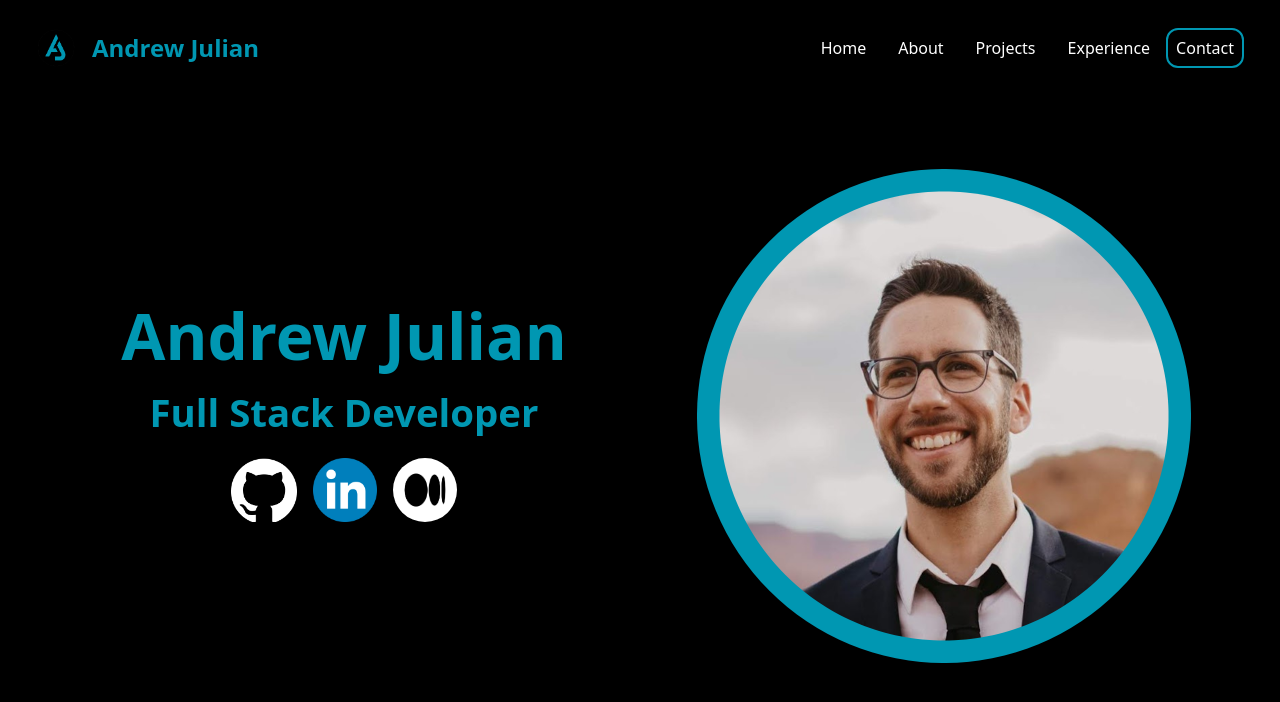
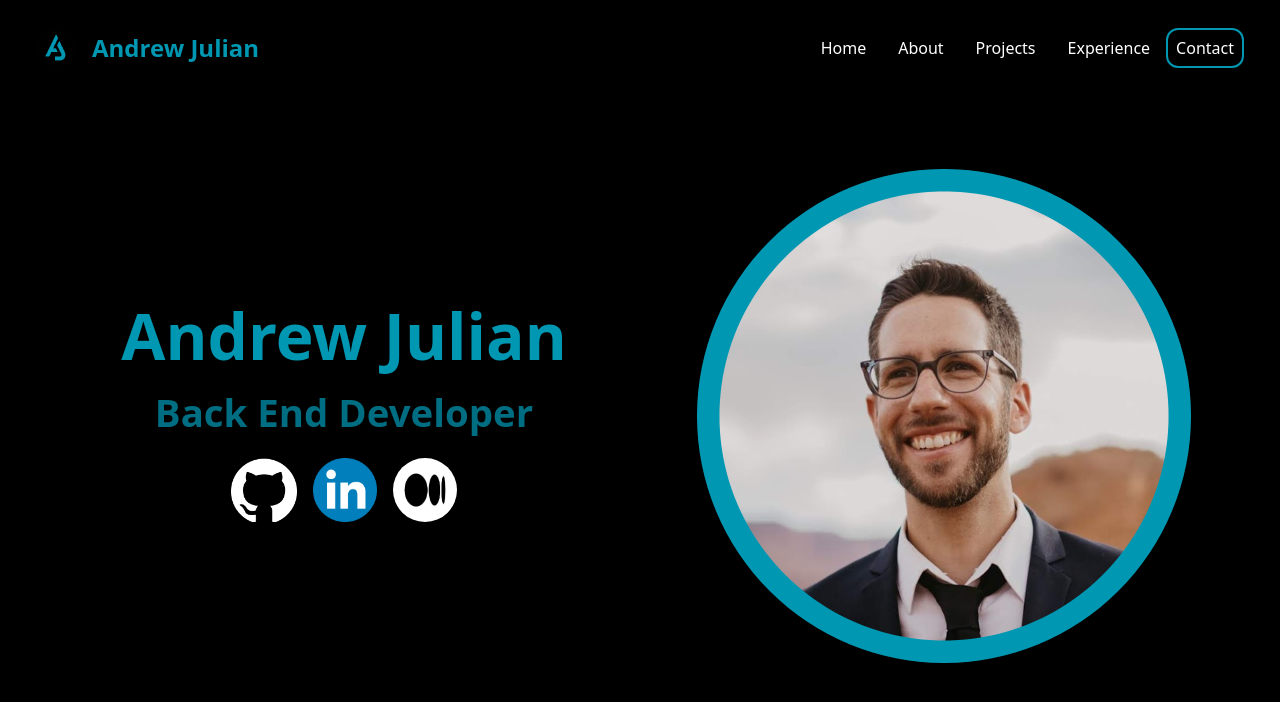
Before and after one commit to andrewjulian/portfolio-website, a React (Vite) app in the folder portfolio-website/: page / in a window 1280 px wide. Shown: the top 702 px of the page. Built offline with nearby package versions, Linux system fonts and the light colour scheme.

Commit message:
added changing text feature on hero

```diff
--- a/portfolio-website/src/components/Hero.jsx
+++ b/portfolio-website/src/components/Hero.jsx
@@ -1,10 +1,45 @@
-import React from "react";
+import React, { useState, useEffect } from "react";
 import hero from "../assets/heroimage.png";
 import linked from "../assets/linkedinlogo.png";
 import github from "../assets/github-mark-white.png";
 import medium from "../assets/medium-black-symbol.png";
+import "../index.css";
+
+const FADE_INTERVAL_MS = 1750;
+const WORD_CHANGE_INTERVAL_MS = FADE_INTERVAL_MS * 2;
+const WORDS_TO_ANIMATE = [
+  "Front End Developer",
+  "Back End Developer",
+  "Full Stack Developer",
+  "Web Developer",
+];
+
+let FadeProp = { fade: "fade-in" | "fade-out" };
 
 const Hero = () => {
+  const [fadeProp, setFadeProp] = useState({ fade: "fade-in" });
+  const [wordOrder, setWordOrder] = useState(0);
+
+  useEffect(() => {
+    const fadeTimeout = setInterval(() => {
+      fadeProp.fade === "fade-in"
+        ? setFadeProp({ fade: "fade-out" })
+        : setFadeProp({ fade: "fade-in" });
+    }, FADE_INTERVAL_MS);
+
+    return () => clearInterval(fadeTimeout);
+  }, [fadeProp]);
+
+  useEffect(() => {
+    const wordTimeout = setInterval(() => {
+      setWordOrder(
+        (prevWordOrder) => (prevWordOrder + 1) % WORDS_TO_ANIMATE.length
+      );
+    }, WORD_CHANGE_INTERVAL_MS);
+
+    return () => clearInterval(wordTimeout);
+  }, []);
+
   return (
     <div>
       <img src={hero} alt="hero" className="md:mr-4 sm:w-[50%] float-right" />
@@ -13,8 +48,9 @@ const Hero = () => {
           Andrew Julian
         </h1>
         <h1 className="text-center text-[#0097b2] font-extrabold text-[3vw]">
-          Full Stack Developer
+          <span className={fadeProp.fade}> {WORDS_TO_ANIMATE[wordOrder]} </span>
         </h1>
+
         <div className="flex justify-center mt-2">
           <a href="https://github.com/Andrewjulian" target="blank">
             <img src={github} alt="github" className="h-[5vw] w-auto m-2" />
--- a/portfolio-website/src/index.css
+++ b/portfolio-website/src/index.css
@@ -4,4 +4,14 @@
 
 body {
   background-color: black;
+  color: white;
 }
+
+.fade-in {
+  transition: opacity 1.5s ease;
+}
+
+.fade-out {
+  opacity: 0;
+  transition: opacity 1.5s ease;
+}
```
